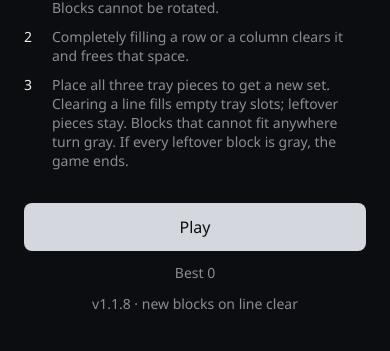
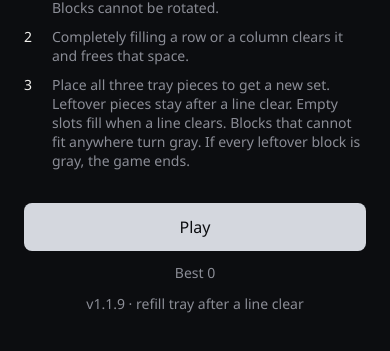
Before and after one commit to srinikvs/tessera, a React (Vite) app: page / in a window 390 px wide. Shown: the part 381-732 px from the top of the page. Built offline with nearby package versions, Linux system fonts and the light colour scheme.

Commit message:
Match Playadda mobile chrome; fill tray as soon as a line is made
Keep the empty-slot refill on place. Align splash copy, version stamp,
and tray wells with Playadda. Keep the first-move hint off the board
in landscape.

```diff
--- a/index.html
+++ b/index.html
@@ -15,7 +15,7 @@
       content="Drag blocks onto a 10×10 board. Fill a row or column to clear it."
     />
     <link rel="icon" type="image/svg+xml" href="./favicon.svg" />
-    <title>Tessera v1.1.8</title>
+    <title>Tessera v1.1.9</title>
   </head>
   <body>
     <div id="root"></div>
--- a/package.json
+++ b/package.json
@@ -1,7 +1,7 @@
 {
   "name": "tessera",
   "private": true,
-  "version": "1.1.8",
+  "version": "1.1.9",
   "type": "module",
   "scripts": {
     "dev": "vite",
--- a/src/App.tsx
+++ b/src/App.tsx
@@ -215,7 +215,7 @@ function StartPanel({
         )}
       </div>
       <p className="meta">Best {formatScore(best)}</p>
-      <p className="meta">v1.1.8 · new blocks on line clear</p>
+      <p className="meta">v1.1.9 · refill tray after a line clear</p>
     </div>
   );
 }
@@ -295,7 +295,7 @@ function HowTo() {
   const steps = [
     "Drag a block from the tray onto the board. Blocks cannot be rotated.",
     "Completely filling a row or a column clears it and frees that space.",
-    "Place all three tray pieces to get a new set. Clearing a line fills empty tray slots; leftover pieces stay. Blocks that cannot fit anywhere turn gray. If every leftover block is gray, the game ends.",
+    "Place all three tray pieces to get a new set. Leftover pieces stay after a line clear. Empty slots fill when a line clears. Blocks that cannot fit anywhere turn gray. If every leftover block is gray, the game ends.",
   ];
   return (
     <ol className="howto">
--- a/src/game/engine.ts
+++ b/src/game/engine.ts
@@ -295,6 +295,7 @@ export function createEngine(
     if (hint) {
       hint = false;
       writeHintSeen();
+      resize();
     }
 
     if (lines > 0) {
@@ -433,7 +434,7 @@ export function createEngine(
     const sab = parseFloat(s.getPropertyValue("--sab")) || 0;
     const wide = window.matchMedia("(min-width: 640px)").matches;
     layout = computeLayout(w, h, {
-      top: sat + 58,
+      top: sat + 58 + (hint && screen === "play" && !wide ? 36 : 0),
       bottom: sab + (wide ? 12 : 36),
     });
   }
--- a/src/styles.css
+++ b/src/styles.css
@@ -149,7 +149,7 @@ html.tessera-drag footer {
   pointer-events: none;
   position: absolute;
   inset-inline: 0;
-  top: 4.5rem;
+  top: max(3.55rem, calc(var(--sat) + 2.55rem));
   z-index: 20;
   padding: 0 1.25rem;
   text-align: center;
@@ -198,6 +198,9 @@ html.tessera-drag footer {
 }
 
 @media (min-width: 640px) {
+  .hint {
+    display: none;
+  }
   .foot {
     display: none;
   }
```
